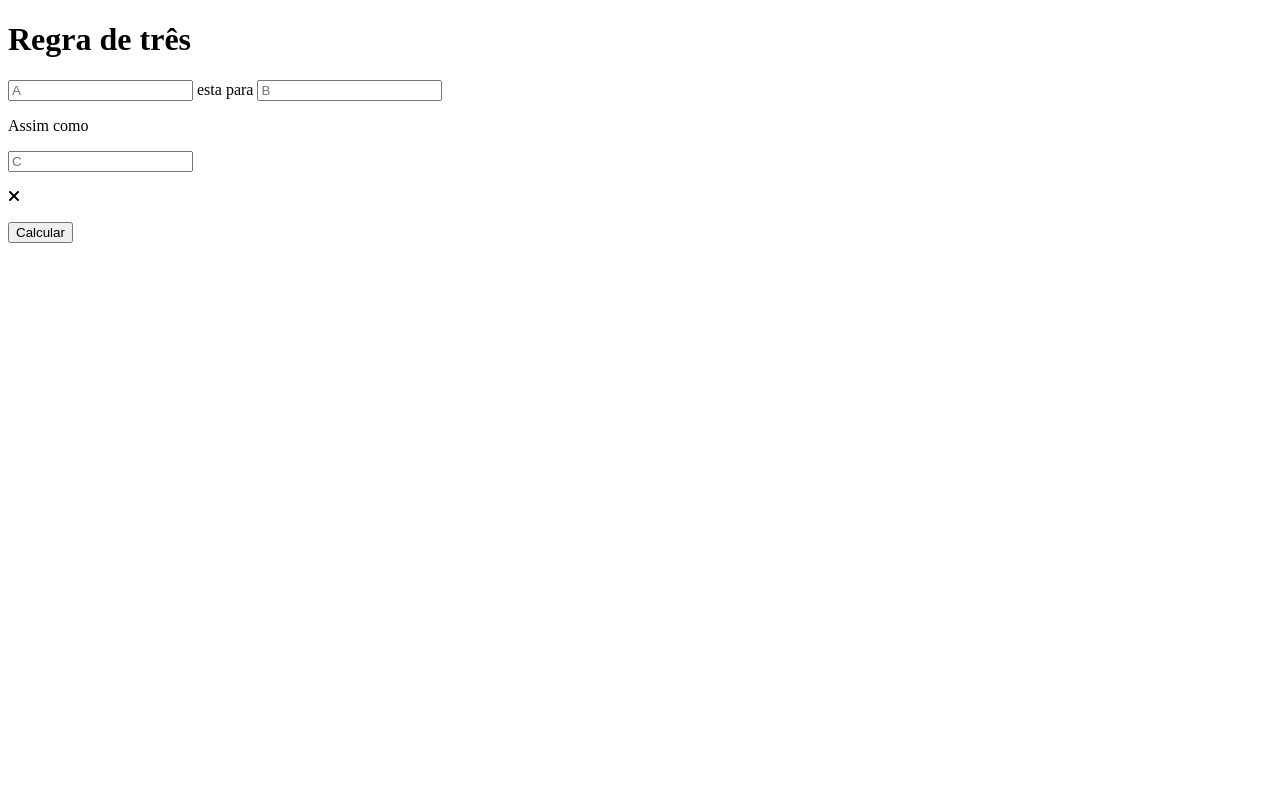
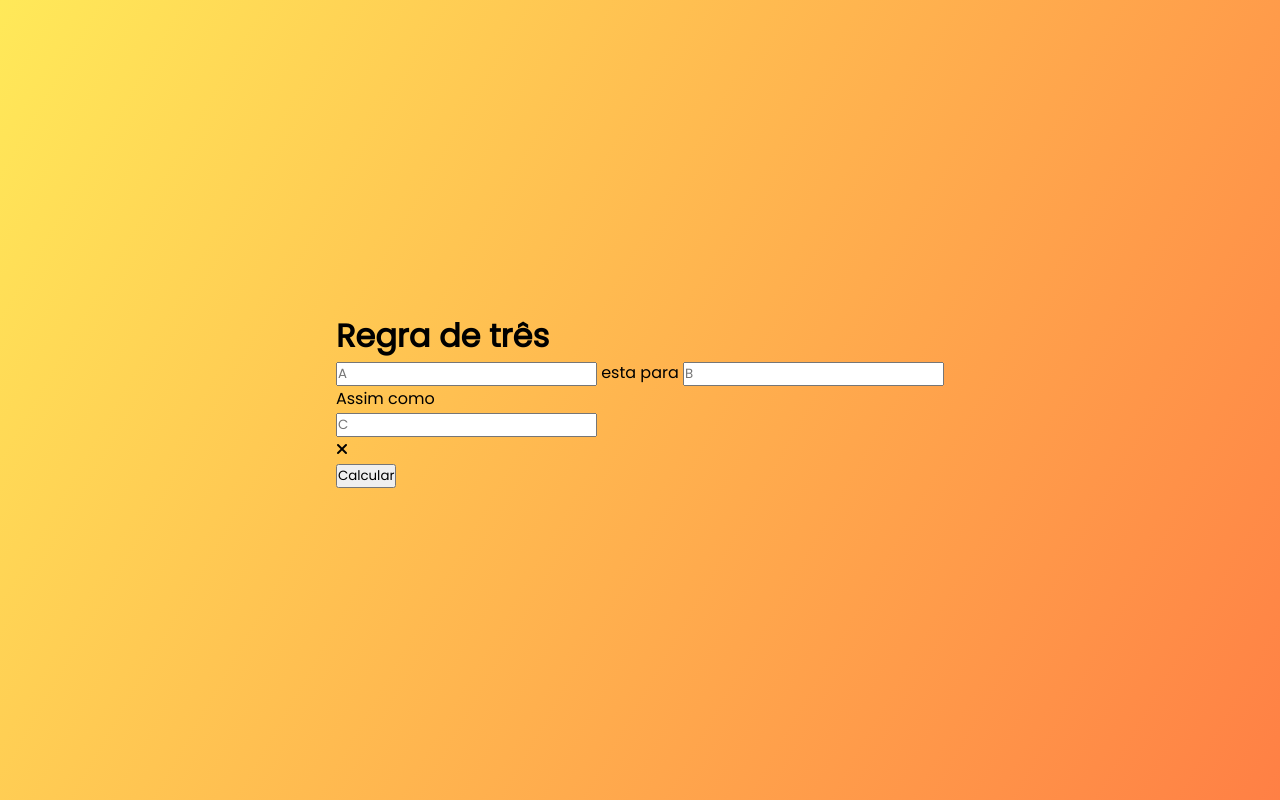
Before and after one commit to raul004/regra-tres-simples, a plain HTML site: page index.html in a window 1280 px wide. Drawn offline with Linux system fonts and the light colour scheme.

Commit message:
seting a style page on css

```diff
--- a/style.css
+++ b/style.css
@@ -10,3 +10,19 @@
 
     --linear-gradient: linear-gradient(120deg, var(--color-primary-1), var(--color-primary-2));
 }
+
+
+* {
+    margin: 0;
+    padding: 0;
+    box-sizing: border-box;
+    font-family: 'Poppins', sans-serif;
+}
+
+body {
+    display: flex;
+    justify-content: center;
+    align-items: center;
+    min-height: 100vh;
+    background: var(--linear-gradient);
+}
```
